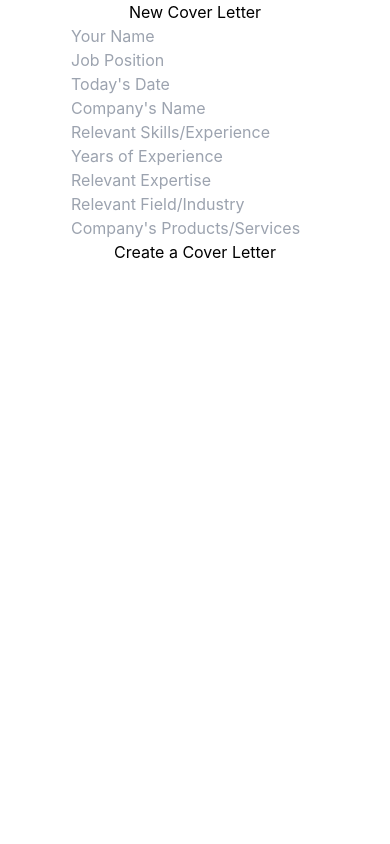
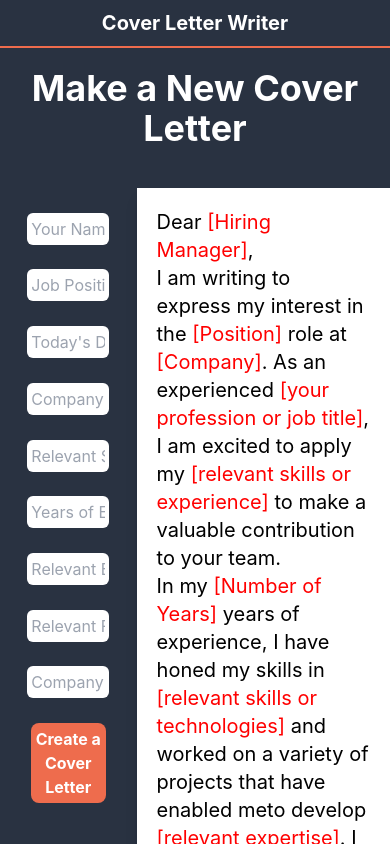
Before and after one commit to ramongh331/coverLetter-frontend, a React (Create React App) app: page /coverletters/new in a window 390 px wide. Shown: the top 844 px of the page. Built offline with nearby package versions, Linux system fonts and the light colour scheme.

Commit message:
home done. New page desktop styling done, working on responsive styling.

```diff
--- a/src/App.js
+++ b/src/App.js
@@ -1,10 +1,12 @@
 import './App.css';
 import { Outlet } from 'react-router-dom';
+import Header from './components/Header';
 
 
 function App() {
   return (
     <div className="App">
+      <Header className="fixed"/>
       <Outlet/>
     </div>
   );
--- a/src/components/Header.js
+++ b/src/components/Header.js
@@ -1,7 +1,7 @@
 export default function Header() {
   return (
     <>
-      <header className="w-full h-20 max-sm:h-12 flex justify-center items-center border-b-2 border-orange-1000 ">
+      <header className="bg-blue-1000 w-full h-20 max-sm:h-12 flex justify-center items-center border-b-2 border-orange-1000">
         <h1 className="text-2xl max-sm:text-xl font-bold text-white">Cover Letter Writer</h1>
       </header>
     </>
--- a/src/index.css
+++ b/src/index.css
@@ -12,6 +12,10 @@ code {
     monospace;
 }
 
+.redText{
+  color: red
+}
+
 @tailwind base;
 @tailwind components;
 @tailwind utilities;
--- a/src/pages/Home.js
+++ b/src/pages/Home.js
@@ -1,4 +1,3 @@
-import Header from "../components/Header";
 import { Link } from "react-router-dom";
 import HomeImg from '../images/happy-news.svg'
 
@@ -9,7 +8,6 @@ export default function Home() {
       w-full
       h-screen
       flex flex-col items-center ">
-        <Header />
         <section className="max-sm:w-4/5 sm:w-3/5 xl:w-2/5 w-2/5
         h-full">
           <h2 className=" max-[280px]:text-2xl max-sm:text-3xl sm:text-4xl text-5xl
--- a/src/pages/New.js
+++ b/src/pages/New.js
@@ -1,19 +1,163 @@
-import { Form } from "react-router-dom"
+import { Form } from "react-router-dom";
+import "../index.css";
+import { useState } from "react";
 
-export default function New (){
-    return <>
-    <h2>New Cover Letter</h2>
-<Form action="/coverletters/create" method="post">
-<input type="text" name="name" placeholder="Your Name"/>
-<input type="text" name="position" placeholder="Job Position"/>
-<input type="text" name="date" placeholder="Today's Date"/>
-<input type="text" name="company" placeholder="Company's Name"/>
-<input type="text" name="skill" placeholder="Relevant Skills/Experience"/>
-<input type="text" name="yoe" placeholder="Years of Experience"/>
-<input type="text" name="expertise" placeholder="Relevant Expertise"/>
-<input type="text" name="passion" placeholder="Relevant Field/Industry"/>
-<input type="text" name="products" placeholder="Company's Products/Services"/>
-<button>Create a Cover Letter</button>
-</Form>
+export default function New() {
+
+    const [showInput, setShowInput] = useState(false)
+
+  return (
+    <>
+      <main className="bg-blue-1000 w-full h-full ">
+        <section className="flex flex-col items-center">
+            <h2 className="max-[280px]:text-3xl max-sm:text-4xl text-5xl
+            font-bold
+            text-white
+            mt-5
+            mx-3">Make a New Cover Letter</h2>
+            <div className="flex max-[280px]:flex-col
+            justify-evenly
+            max-[280px]:items-center
+            w-full
+            h-4/5
+            max-[280px]:mt-0 mt-10">
+              <Form
+                className="flex flex-col
+                items-center
+                max-[280px]:w-11/12 w-96"
+                action="/coverletters/create"
+                method="post"
+              >
+                {/* Inputs Section */}
+                <section className="flex flex-col
+                justify-evenly
+                items-center
+                max-[280px]:w-full w-3/5
+                h-[40rem]">
+                  <input
+                    className="w-full h-8 rounded-md p-1"
+                    type="text"
+                    name="name"
+                    placeholder="Your Name"
+                  />
+                  <input
+                    className="w-full h-8 rounded-md p-1"
+                    type="text"
+                    name="position"
+                    placeholder="Job Position"
+                  />
+                  <input
+                    className="w-full h-8 rounded-md p-1"
+                    type="text"
+                    name="date"
+                    placeholder="Today's Date"
+                  />
+                  <input
+                    className="w-full h-8 rounded-md p-1"
+                    type="text"
+                    name="company"
+                    placeholder="Company's Name"
+                  />
+                  <input
+                    className="w-full h-8 rounded-md p-1"
+                    type="text"
+                    name="skill"
+                    placeholder="Relevant Skills/Experience"
+                  />
+                  <input
+                    className="w-full h-8 rounded-md p-1"
+                    type="text"
+                    name="yoe"
+                    placeholder="Years of Experience"
+                  />
+                  <input
+                    className="w-full h-8 rounded-md p-1"
+                    type="text"
+                    name="expertise"
+                    placeholder="Relevant Expertise"
+                  />
+                  <input
+                    className="w-full h-8 rounded-md p-1"
+                    type="text"
+                    name="passion"
+                    placeholder="Relevant Field/Industry"
+                  />
+                  <input
+                    className="w-full h-8 rounded-md p-1"
+                    type="text"
+                    name="products"
+                    placeholder="Company's Products/Services"
+                  />
+                  <button className="bg-orange-1000 w-11/12 font-bold text-white text-md rounded-lg py-1">Create a Cover Letter</button>
+                </section>
+              </Form>
+              {/* Example Paper */}
+              <section className="bg-white
+              max-[280px]:w-11/12 w-[40rem]
+              text-left
+              max-[280px]:text-sm text-xl
+              p-5
+              flex flex-col
+              justify-between
+              shadow-lg
+              max-[280px]:mb-3">
+                <p>
+                  Dear <span className="redText">[Hiring Manager]</span>,
+                </p>
+                <p>
+                  I am writing to express my interest in the{" "}
+                  <span className="redText">[Position]</span> role at{" "}
+                  <span className="redText">[Company]</span>. As an experienced{" "}
+                  <span className="redText">[your profession or job title]</span>, I
+                  am excited to apply my{" "}
+                  <span className="redText">[relevant skills or experience]</span>{" "}
+                  to make a valuable contribution to your team.
+                </p>
+                <p>
+                  In my <span className="redText">[Number of Years]</span> years of
+                  experience, I have honed my skills in{" "}
+                  <span className="redText">[relevant skills or technologies]</span>{" "}
+                  and worked on a variety of projects that have enabled meto develop{" "}
+                  <span className="redText">[relevant expertise]</span>. I have also
+                  collaborated with cross-functional teams and stakeholders to
+                  deliver projects on time and within budget.
+                </p>
+                <p>
+                  Additionally, I have a passion for{" "}
+                  <span className="redText">[relevant field or industry]</span> and
+                  am committed to staying up-to-date with the latest developments
+                  and trends. I am confident that my skills in{" "}
+                  <span className="redText">[relevant skills or experience]</span>{" "}
+                  and passion for{" "}
+                  <span className="redText">[relevant field or industry]</span>
+                  make me an ideal candidate for the{" "}
+                  <span className="redText">[Position]</span> role at{" "}
+                  <span className="redText">[Company]</span>.
+                </p>
+                <p>
+                  I am excited about the opportunity to join a dynamic and
+                  innovative company like <span className="redText">[Company]</span>{" "}
+                  and to be a part of a team that is committed to delivering
+                  high-quality{" "}
+                  <span className="redText">[relevant products or services]</span>.
+                  I am confident that my skills, experience, and passion will enable
+                  me to make a valuable contribution to your team and to help drive
+                  the success of your business.
+                </p>
+                <p>
+                  Thank you for considering my application. I look forward to the
+                  opportunity to discuss my qualifications further and to learn more
+                  about the <span className="redText">[Position]</span> role at{" "}
+                  <span className="redText">[Company]</span>.
+                </p>
+                <p>Sincerely,</p>
+                <p>
+                  <span className="redText">[Your Name]</span>
+                </p>
+              </section>
+            </div>
+        </section>
+      </main>
     </>
+  );
 }
```
